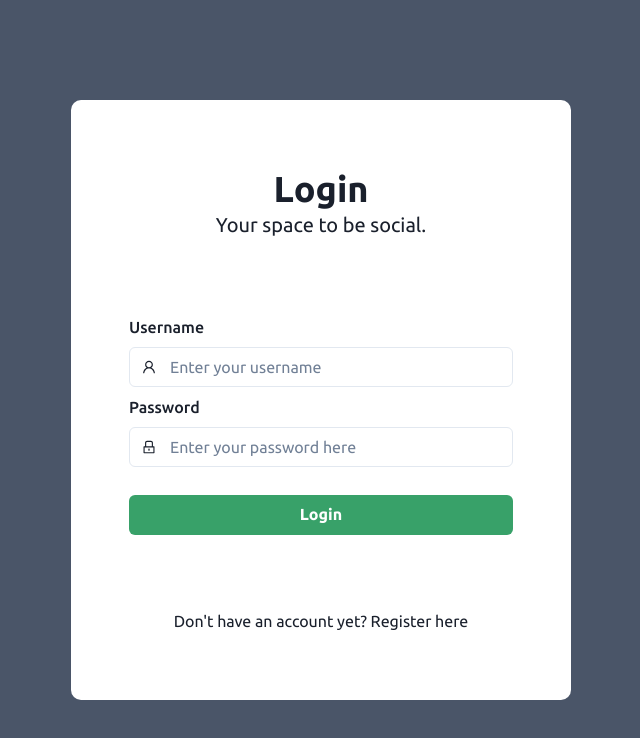
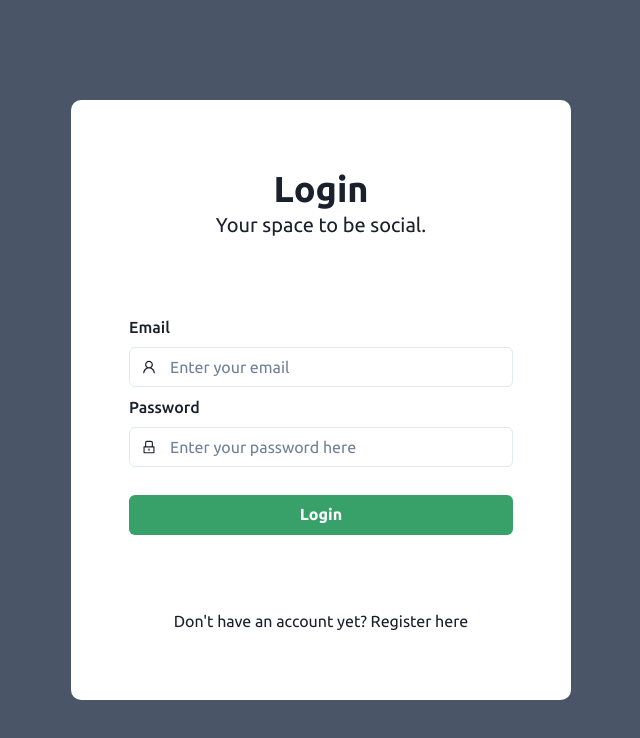
Before and after one commit to mathiaswakgari/Texting-WebApp, a React (Vite) app: page /login in a window 1280 px wide. Shown: the top 738 px of the page, without its empty margins (319-959 px from the left). Built offline with nearby package versions, Linux system fonts and the light colour scheme; no server answers.

Commit message:
Fixed authContext initial value.

```diff
--- a/src/App.tsx
+++ b/src/App.tsx
@@ -16,6 +16,7 @@ function App() {
 
   const ProtectedRoute = ({ children }: Props) => {
     if (!currentUser) return <Navigate to={"/login"} />;
+    return children;
   };
 
   return (
--- a/src/components/Login.tsx
+++ b/src/components/Login.tsx
@@ -1,7 +1,24 @@
 import { Box, Heading, VStack, Text } from "@chakra-ui/react";
 import LoginForm from "./LoginForm";
+import { useState } from "react";
+import { auth, login } from "../services/firebase";
+import { useNavigate } from "react-router-dom";
+
+export interface User {
+  email: string;
+  password: string;
+}
+
+const LoginUser = async (loginCredential: User) => {
+  if (Object.keys(loginCredential).length !== 0) {
+    await login(auth, loginCredential.email, loginCredential.password);
+  }
+};
 
 const Login = () => {
+  const navigate = useNavigate();
+  const [loginCredential, setLoginCredential] = useState<User>({} as User);
+
   return (
     <Box height={"100vh"} width={"100vw"} bg={"gray.600"}>
       <VStack justifyContent={"center"} width={"100%"} height={"100%"}>
@@ -15,7 +32,18 @@ const Login = () => {
               <Heading textAlign={"center"}>Login</Heading>
               <Text fontSize={"xl"}>Your space to be social.</Text>
             </Box>
-            <LoginForm />
+            <LoginForm
+              onChange={(data) => {
+                setLoginCredential(data);
+              }}
+              onSubmit={(data) => {
+                LoginUser(loginCredential)
+                  .then(() => {
+                    navigate("/");
+                  })
+                  .catch((error) => {});
+              }}
+            />
             <Box>
               <Text>Don't have an account yet? Register here</Text>
             </Box>
--- a/src/components/LoginForm.tsx
+++ b/src/components/LoginForm.tsx
@@ -13,20 +13,23 @@ import { z } from "zod";
 import { AiOutlineUser, AiOutlineLock } from "react-icons/ai";
 import { FieldValues, useForm } from "react-hook-form";
 import { zodResolver } from "@hookform/resolvers/zod";
+import { User } from "./Login";
 
 const schema = z.object({
-  username: z
-    .string()
-    .min(3, { message: "Username must be atleast 3 characters long." })
-    .max(15, { message: "Username must be atmost 15 characters long." }),
+  email: z.string().email({ message: "Invalid Email type." }),
   password: z.string().min(8, {
     message: "Password must be atleast 8 characters long",
   }),
 });
 
+interface Props {
+  onChange: (data: User) => void;
+  onSubmit: (data: User) => void;
+}
+
 type FormData = z.infer<typeof schema>;
 
-const LoginForm = () => {
+const LoginForm = ({ onSubmit, onChange }: Props) => {
   const {
     register,
     handleSubmit,
@@ -34,25 +37,24 @@ const LoginForm = () => {
   } = useForm<FormData>({
     resolver: zodResolver(schema),
   });
-  const onSubmit = (data: FieldValues) => console.log(data);
   return (
-    <form onSubmit={handleSubmit(onSubmit)}>
+    <form onSubmit={handleSubmit(onSubmit)} onChange={handleSubmit(onChange)}>
       <VStack>
         <Box w={"96"}>
-          <FormLabel htmlFor="username">Username</FormLabel>
+          <FormLabel htmlFor="email">Email</FormLabel>
           <InputGroup>
             <InputLeftElement>
               <AiOutlineUser />
             </InputLeftElement>
             <Input
-              {...register("username")}
-              id="username"
-              type="text"
-              placeholder="Enter your username"
+              {...register("email")}
+              id="email"
+              type="email"
+              placeholder="Enter your email"
             />
           </InputGroup>
-          {errors?.username && (
-            <Text color={"tomato"}>{errors.username.message}</Text>
+          {errors?.email && (
+            <Text color={"tomato"}>{errors.email.message}</Text>
           )}
         </Box>
         <Box w={"96"}>
--- a/src/context/AuthContext.tsx
+++ b/src/context/AuthContext.tsx
@@ -1,15 +1,14 @@
-import { User, onAuthStateChanged } from "firebase/auth";
+import { User } from "firebase/auth";
 import { ReactNode, createContext, useEffect, useState } from "react";
 import { auth } from "../services/firebase";
-import React from "react";
 
 type Props = {
   children: ReactNode;
 };
 
-export const AuthContext = React.createContext<User | null>(null);
+export const AuthContext = createContext<User>({} as User);
 export const AuthProvider = ({ children }: Props) => {
-  const [currentUser, setCurrentUser] = useState<User | null>(null);
+  const [currentUser, setCurrentUser] = useState<User | null>({} as User);
 
   useEffect(() => {
     const controller = new AbortController();
@@ -17,10 +16,10 @@ export const AuthProvider = ({ children }: Props) => {
       setCurrentUser(currentUser);
     });
 
-    return () => controller.abort();
+    // return () => controller.abort();
   }, []);
 
   return (
-    <AuthContext.Provider value={currentUser}>{children}</AuthContext.Provider>
+    <AuthContext.Provider value={currentUser!}>{children}</AuthContext.Provider>
   );
 };
--- a/src/services/firebase.ts
+++ b/src/services/firebase.ts
@@ -1,5 +1,9 @@
 import { initializeApp } from "firebase/app";
-import { getAuth, createUserWithEmailAndPassword } from "firebase/auth";
+import {
+  getAuth,
+  createUserWithEmailAndPassword,
+  signInWithEmailAndPassword,
+} from "firebase/auth";
 import { getFirestore } from "firebase/firestore";
 import { getStorage } from "firebase/storage";
 const firebaseConfig = {
@@ -16,3 +20,4 @@ export const auth = getAuth();
 export const createUser = createUserWithEmailAndPassword;
 export const storage = getStorage();
 export const firestore = getFirestore();
+export const login = signInWithEmailAndPassword;
```
